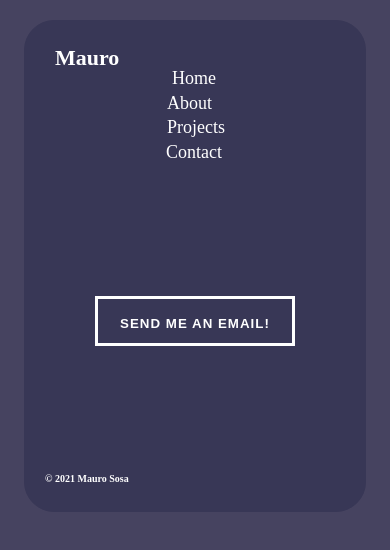
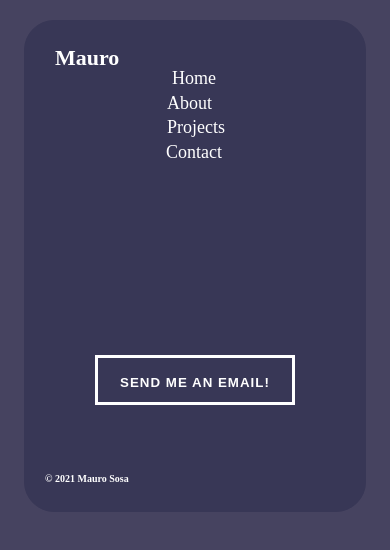
Before and after one commit to maureSs/maurososa-OLD, a React (Create React App) app: page /contact in a window 390 px wide. Shown: the top 550 px of the page. Built offline with nearby package versions, Linux system fonts and the light colour scheme.

Commit message:
website commit

```diff
--- a/src/index.css
+++ b/src/index.css
@@ -594,7 +594,7 @@ body {
 }
 @media (max-width: 480px) {
   .button-wrapper {
-    top: 38%;
+    top: 45%;
     left: 50%;
   }
 }
```
